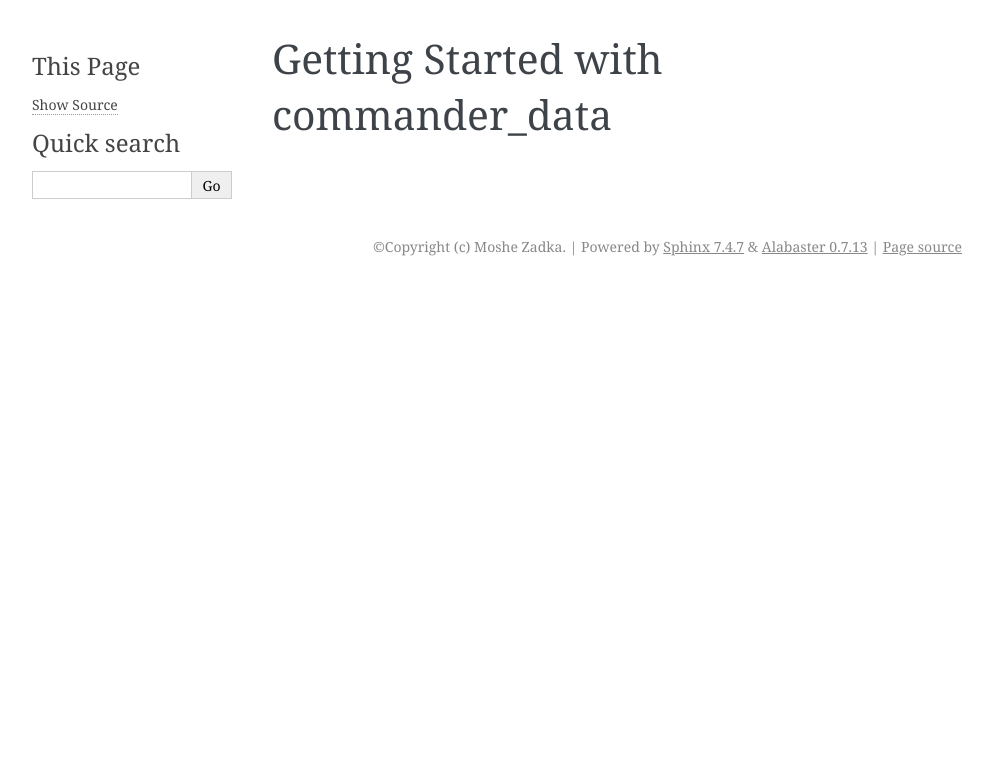
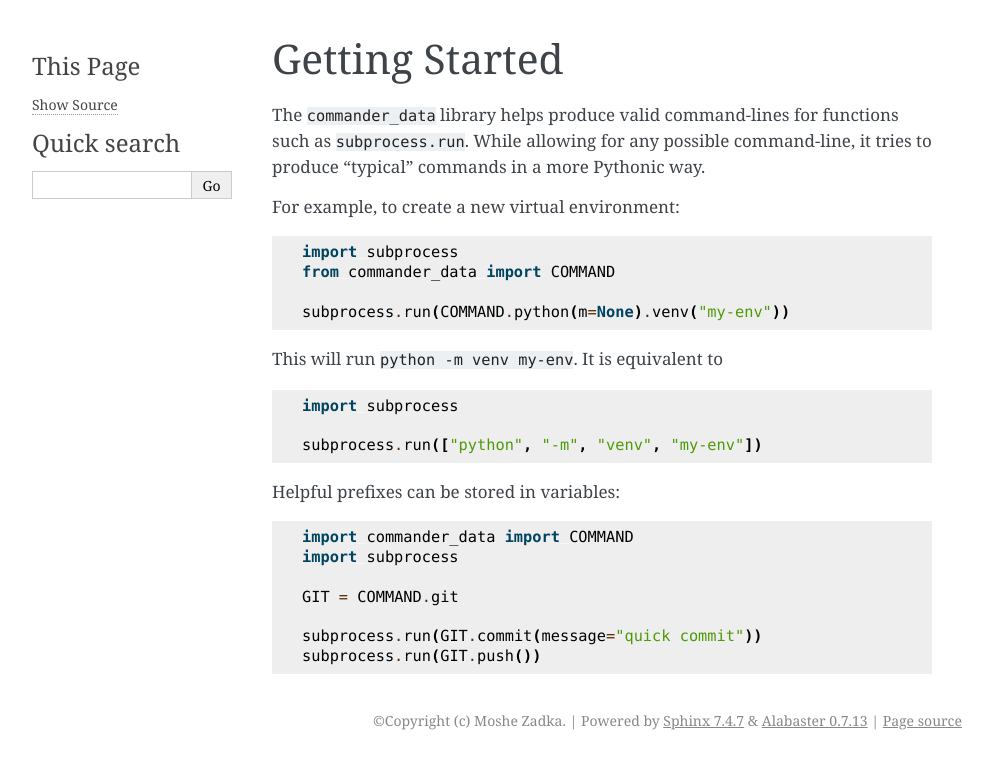
Before and after one commit to moshez/commander_data, a Sphinx documentation site: the page built from doc/quick-start.rst, in a window 1280 px wide. Shown: the top 769 px of the page, without its empty margins (148-1141 px from the left). Built offline with Sphinx 7.4.7, drawn with Linux system fonts in a browser that asks for light colours.

Commit message:
checkpoint

```diff
--- a/doc/quick-start.rst
+++ b/doc/quick-start.rst
@@ -1,2 +1,43 @@
-Getting Started with commander_data
-=====================================
+Getting Started
+================
+
+The
+:code:`commander_data`
+library helps produce valid command-lines
+for functions such as
+:code:`subprocess.run`.
+While allowing for any possible command-line,
+it tries to produce
+"typical"
+commands in a more Pythonic way.
+
+For example, to create a new virtual environment:
+
+.. code::
+
+    import subprocess
+    from commander_data import COMMAND
+
+    subprocess.run(COMMAND.python(m=None).venv("my-env"))
+
+This will run
+``python -m venv my-env``.
+It is equivalent to
+
+.. code::
+
+    import subprocess
+
+    subprocess.run(["python", "-m", "venv", "my-env"])
+
+Helpful prefixes can be stored in variables:
+
+.. code::
+
+    import commander_data import COMMAND
+    import subprocess
+
+    GIT = COMMAND.git
+
+    subprocess.run(GIT.commit(message="quick commit"))
+    subprocess.run(GIT.push())
```
Also changed, not shown: 3 other files.
